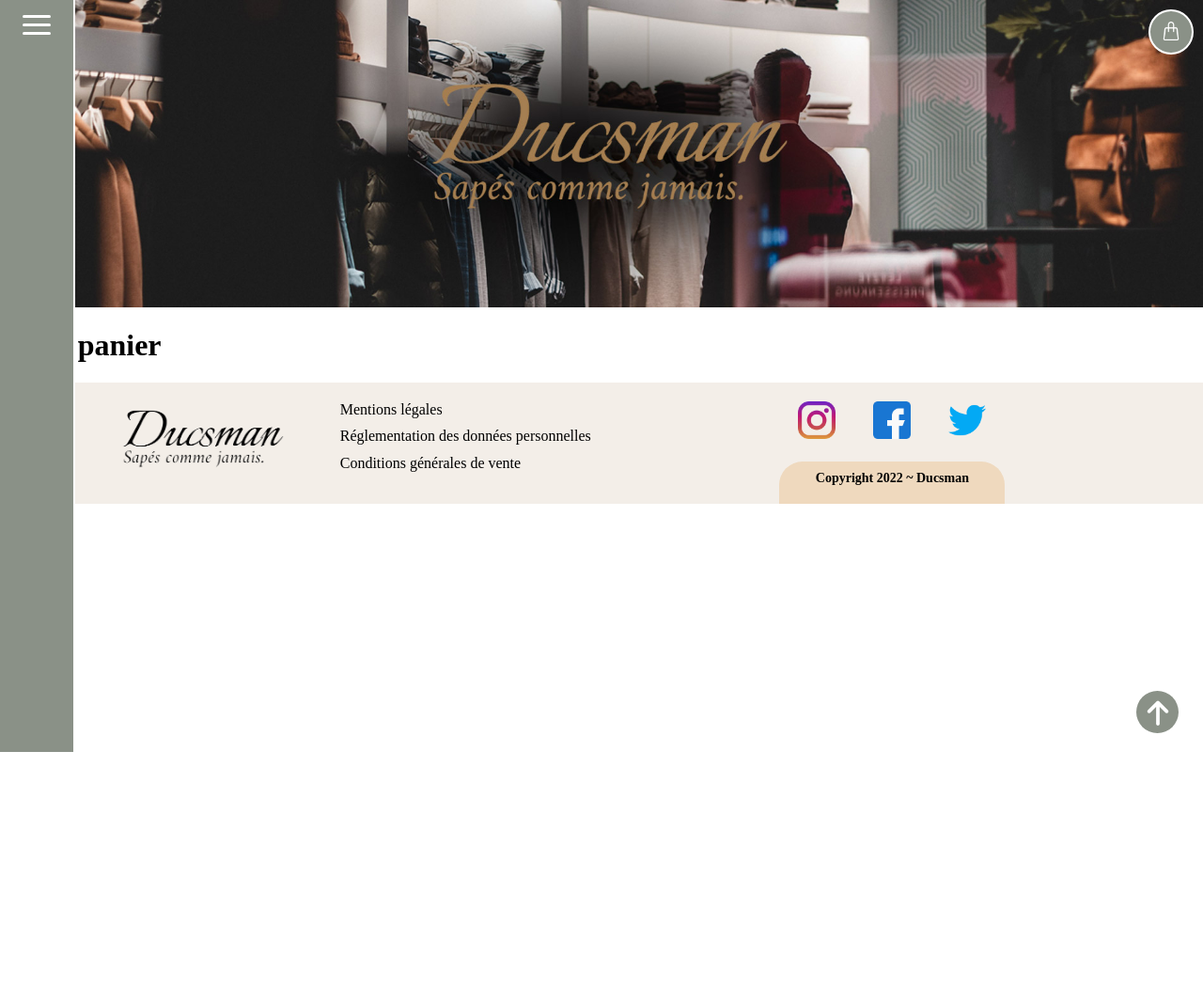
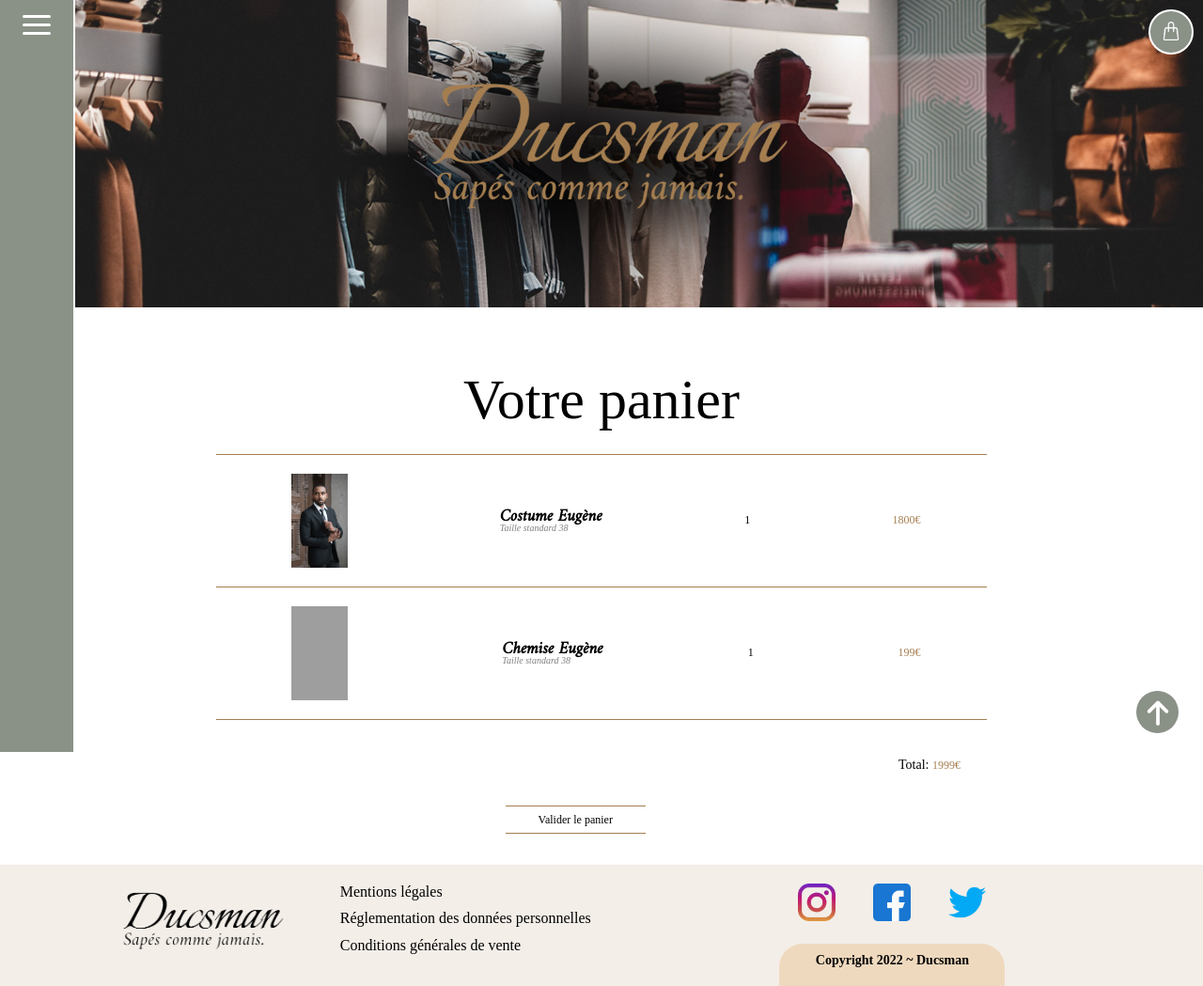
Before and after one commit to ncilliez/ducsman, a plain HTML site: page panier.html in a window 1280 px wide. Shown: the whole page at 94% size. Before the commit the page ends 800 px from the top, so only its background shows below. Drawn offline with nearby package versions, Linux system fonts and the light colour scheme; grey boxes are pictures that could not be loaded; files whose address does not match are found by name; a web font is replaced by a local one.

Commit message:
panier page done

```diff
--- a/panier.html
+++ b/panier.html
@@ -54,11 +54,46 @@
         </a>
     </div>
 
-    <section id="sectionpanier">
+    <main id="panier">
         <h1 class="titrepanier">Votre panier</h1>
 
+    <section id="sectionpanier">
+
+        <div id="containterpanier">
+            <img src="images/costumeblack.jpg" alt="photo costume eugene" title="photo costume Eugène" class="photopanier1">
+
+            <div id="detailpanier">
+                <h2 class="textepanier1">Costume Eugène </h2>
+                <p class="taillerpanier"> Taille standard 38</p>
+            </div>
+            <p class="textequantite">1</p>
+
+            <p class="texteprixpanier">1800€</p>
+
+        </div>
+        <div class="line"> </div>
+
+        <div id="containterpanier2">
+            <img src="images/chemise.jpg" alt="photo chemise eugene" title="photo chemise Eugène" class="photopanier1">
+
+            <div id="detailpanier">
+                <h2 class="textepanier1">Chemise Eugène </h2>
+                <p class="taillerpanier">Taille standard 38</p>
+            </div>
+
+            <p class="textequantite">1</p>
+
+            <p class="texteprixpanier">199€</p>
+
+        </div>
 
     </section>
+
+    <p class="total"> Total: <span class="texteprixpanier">1999€</span></p>
+
+    <a href="panier.html" class="bouton">Valider le panier</a>
+
+</main>
 
         <div>
             <a href="#"><i id="arrowup" class="fa-solid fa-arrow-up"></i></a>
--- a/sass/layout/_entete.scss
+++ b/sass/layout/_entete.scss
@@ -1,16 +1,17 @@
 #entetesite {
     display: flex;
-    padding: 20px 20px 20px 80px;
+    padding: 0px 0px 20px 80px;
     width: 100%;
     max-width: 100%;
     position: relative;
     object-fit: contain;
         .kingsman {
-            width: 60%;
+            width: 70%;
             height: 100%;
-            padding: 20px;
+            padding: 10px;
             opacity: 0.6;
             margin-right: -20%;
+            object-fit: contain;
         }
         .contenupresentation {
             background-color: $pastelgreen;
@@ -18,7 +19,7 @@
             width: 100%;
             min-height: 60px;
             max-height: 60%;
-            margin: 80px 80px 80px 0px;
+            margin: 80px 80px 60px 0px;
         }
 }
 
@@ -27,16 +28,17 @@
     justify-content:space-around;
     flex-direction: column;
     align-items: center;
-    padding: 1%;
+    padding: 3%;
+    width: 70%;
         h1 {
-            font-size: 70px;
+            font-size: 60px;
             font-weight: 200;
             text-align: center;
             font-family: 'Italianno';
             color: $copyright;
     }
         p {
-            font-size: 16px;
+            font-size: 12px;
             color: white;
             font-family: 'Maitree';
             text-align: center;
--- a/sass/layout/_presentationboutique.scss
+++ b/sass/layout/_presentationboutique.scss
@@ -72,8 +72,8 @@
             text-decoration: none;
         }
         a:hover {
-            border-top: 2px $copyright solid;
-            border-bottom: 2px $copyright solid;
+            background-color: $copyright;
+            color: black;
         }
 }
 
--- a/sass/main.scss
+++ b/sass/main.scss
@@ -32,3 +32,4 @@
 //PAGE
 
 @import "./page/infopage";
+@import "./page/panier";
--- /dev/null
+++ b/sass/page/_panier.scss
@@ -0,0 +1,123 @@
+#panier {
+    width: 80%;
+    margin: auto;
+    padding-top: 40px;
+    margin-bottom: 40px;
+        h1 {
+            font-family: 'Italianno';
+            font-size: 60px;
+            font-weight: 200;
+            line-height: 35px;
+            margin-bottom: 40px;
+        }
+        .line {
+            width: 80%;
+            border-bottom: 1px $gold solid;
+            margin: auto;
+        }
+            .texteprixpanier {
+            font-family: 'Maitree';
+            color: $gold;
+            font-size: 12px;
+        }
+        .total {
+            font-family: 'Maitree';
+            font-size: 14px;
+            margin: 40px 130px 40px 0px;
+            text-align: right;
+        }
+        .bouton {
+        font-family: 'Maitree';
+        font-size: 12px;
+        border-top: 1px $gold solid;
+        border-bottom: 1px $gold solid;
+        padding: 7px 35px 7px 35px;
+        color: black;
+        text-decoration: none;
+        margin-left: 40%;
+        }
+        .bouton:hover {
+            background-color: $copyright;
+        }
+}
+
+#containterpanier, #containterpanier2 {
+    display: flex;
+    flex-direction: row;
+    justify-content: space-between;
+    width: 80%;
+    align-items: center;
+    padding: 0px 70px 0px 70px;
+    margin: auto;
+        img {
+            width: 80px;
+            height: 120px;
+            object-fit: cover;
+            padding: 10px;
+        }
+        .textequantite {
+            font-family: 'Maitree';
+            font-size: 12px;
+        }
+
+}
+
+#containterpanier {
+    border-top: 1px $gold solid;
+    padding-top: 10px;
+}
+
+#containterpanier2 {
+    border-bottom: 1px $gold solid;
+    padding-bottom: 10px;
+}
+
+.titrepanier {
+    font-family: 'Italianno';
+    text-align: center;
+}
+
+#sectionpanier {
+    display: flex;
+    flex-direction: column;
+    width: 100%;
+    margin: auto;
+    gap: 10px;
+}
+
+#detailpanier {
+    display: flex;
+    flex-direction: column;
+        p {
+            font-family: 'Maitree';
+            font-size: 10px;
+            color: gray;
+            margin-top: -5px;
+            font-style: italic;
+        }
+        h2  {
+            font-family: 'Amiri';
+            font-style: italic;
+            font-size: 18px;
+        }
+}
+
+@media screen and (max-width: 390px) {
+    #panier {
+        width: 95%;
+        .bouton {
+            margin-left: 30%;
+        }
+        .total {
+            text-align: center;
+            margin: 30px;
+        }
+        .line {
+            width: 95%;
+        }
+    }
+    #containterpanier, #containterpanier2 {
+        width: 95%;
+        padding: 5px;
+    }
+}
```
Also changed, not shown: article.html (+1 -1 lines), sass/main.css, 1 other file.
